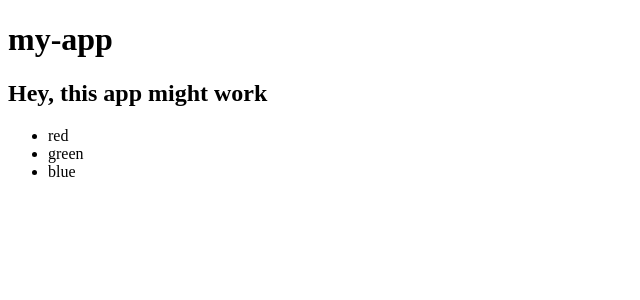
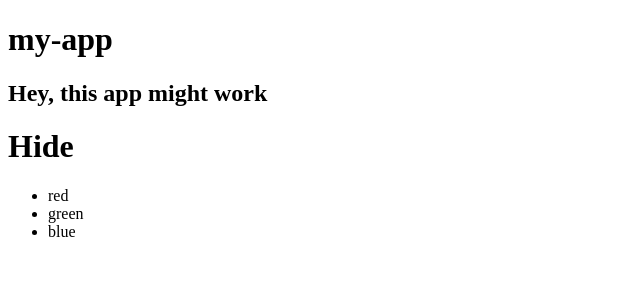
Before and after one commit to PradipH31/CIBT_Notes_Angular_Part1, an Angular app: page / in a window 1280 px wide. Shown: the top 300 px of the page, without its empty margins (0-640 px from the left). Built offline with nearby package versions, Linux system fonts and the light colour scheme.

Commit message:
Used ngIf conditionals in component

```diff
--- a/src/app/app.component.html
+++ b/src/app/app.component.html
@@ -4,7 +4,10 @@
 <h2>
     {{name}}
 </h2>
-<div>
+<h1 (click)="showOrHide()">
+    {{dataAction}}
+</h1>
+<div *ngIf="show">
     <ul>
         <li *ngFor='let c of colors'>
             <span (click)="showMessage($event)">
--- a/src/app/app.component.ts
+++ b/src/app/app.component.ts
@@ -9,7 +9,17 @@ export class AppComponent {
   title = 'my-app';
   name = 'Hey, this app might work';
   colors = ['red', 'green', 'blue'];
+  show = true;
+  dataAction = 'Hide';
   showMessage($event) {
     this.name = 'You clicked on ' + $event.toElement.innerHTML;
   }
+  showOrHide() {
+    this.show = !this.show;
+    if (this.dataAction === 'Show') {
+      this.dataAction = 'Hide';
+    } else if (this.dataAction === 'Hide') {
+      this.dataAction = 'Show';
+    }
+  }
 }
```
